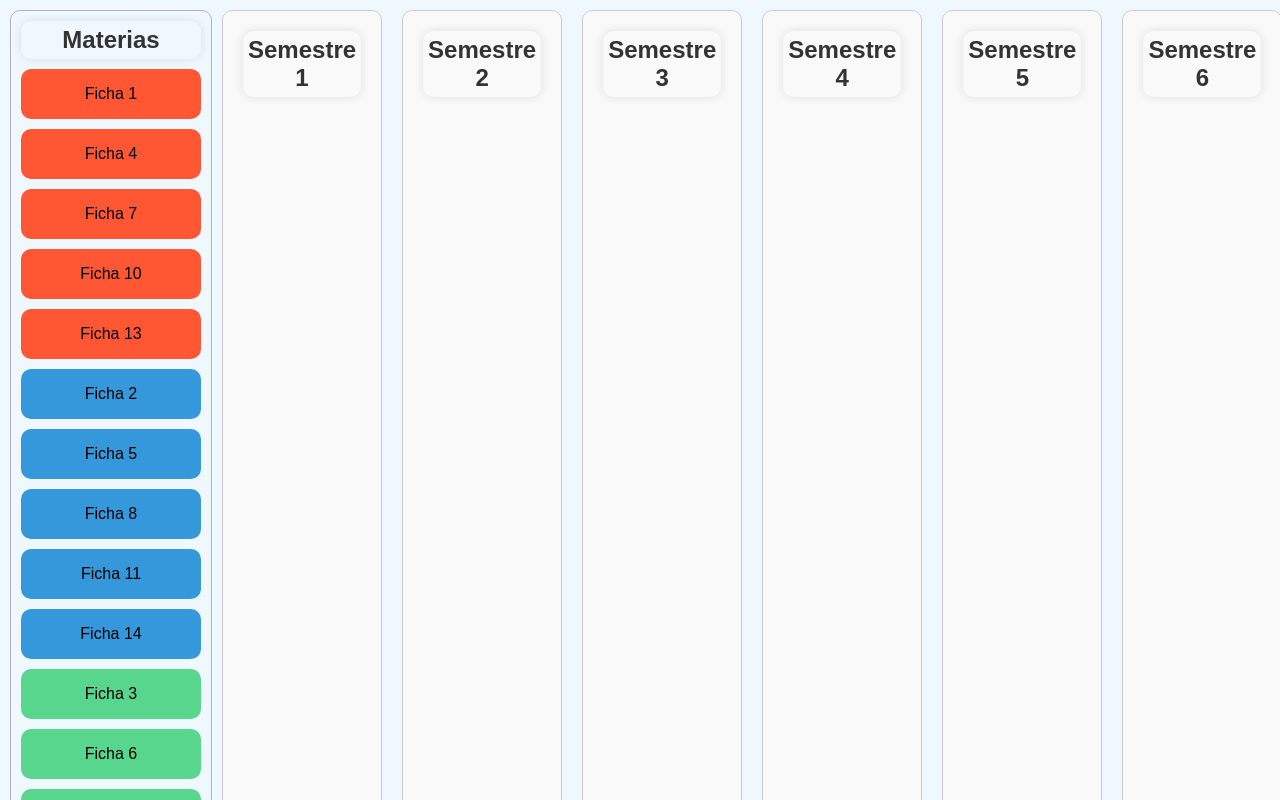
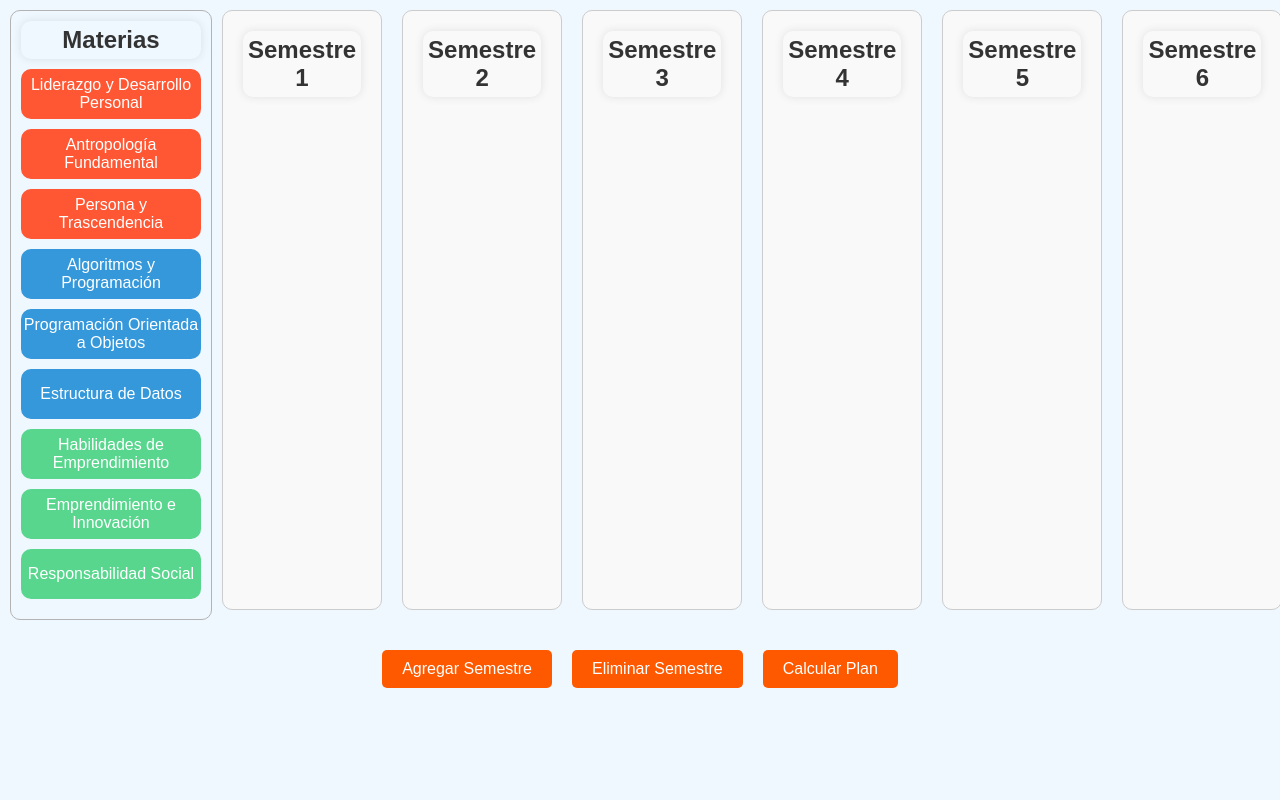
Before and after one commit to EstrucData/Estruc, a Vue app: page /draganddrop in a window 1280 px wide. Shown: the top 800 px of the page. Built offline with nearby package versions, Linux system fonts and the light colour scheme.

Commit message:
mejoras en el drag and drop

```diff
--- a/src/components/draganddrop.vue
+++ b/src/components/draganddrop.vue
@@ -7,8 +7,7 @@
            :class="card.type"
            draggable="true"
            @dragstart="dragStartGeneral(index)"
-           @dragend="dragEnd"
-           v-bind:title="'Créditos: ' + card.credits">
+           @dragend="dragEnd">
         {{ card.name }}
       </div>
     </div>
@@ -21,8 +20,7 @@
            :class="card.type"
            draggable="true"
            @dragstart="dragStart(columnIndex, cardIndex)"
-           @dragend="dragEnd"
-           v-bind:title="'Créditos: ' + card.credits">
+           @dragend="dragEnd">
         {{ card.name }}
       </div>
     </div>
@@ -30,6 +28,8 @@
   <div>
     <button @click="addSemester" class="boton">Agregar Semestre</button>
     <button @click="removeSemester" class="boton">Eliminar Semestre</button>
+    <button @click="calculatePlan" class="boton">Calcular Plan</button>
+    <p v-if="planStatus !== null">{{ planStatus }}</p>
   </div>
 </template>
 
@@ -39,26 +39,21 @@ import { ref } from 'vue';
 export default {
   setup() {
     const initialCardsAnahuac = [
-      { name: 'Ficha 1', type: 'bloque-anahuac', credits: 3 },
-      { name: 'Ficha 4', type: 'bloque-anahuac', credits: 3 },
-      { name: 'Ficha 7', type: 'bloque-anahuac', credits: 3 },
-      { name: 'Ficha 10', type: 'bloque-anahuac', credits: 3 },
-      { name: 'Ficha 13', type: 'bloque-anahuac', credits: 3 },
+      { name: 'Liderazgo y Desarrollo Personal', type: 'bloque-anahuac', credits: 3, prerequisites: [] },
+      { name: 'Antropología Fundamental', type: 'bloque-anahuac', credits: 3, prerequisites: ['Liderazgo y Desarrollo Personal'] },
+      { name: 'Persona y Trascendencia', type: 'bloque-anahuac', credits: 3, prerequisites: ['Antropología Fundamental'] },
     ];
 
     const initialCardsProfesional = [
-      { name: 'Ficha 2', type: 'bloque-profesional', credits: 4.5 },
-      { name: 'Ficha 5', type: 'bloque-profesional', credits: 4.5 },
-      { name: 'Ficha 8', type: 'bloque-profesional', credits: 4.5 },
-      { name: 'Ficha 11', type: 'bloque-profesional', credits: 4.5 },
-      { name: 'Ficha 14', type: 'bloque-profesional', credits: 4.5 },
+      { name: 'Algoritmos y Programación', type: 'bloque-profesional', credits: 4.5, prerequisites: [] },
+      { name: 'Programación Orientada a Objetos', type: 'bloque-profesional', credits: 4.5, prerequisites: ['Algoritmos y Programación'] },
+      { name: 'Estructura de Datos', type: 'bloque-profesional', credits: 4.5, prerequisites: ['Programación Orientada a Objetos'] },
     ];
 
     const initialCardsInterdisciplinario = [
-      { name: 'Ficha 3', type: 'bloque-interdisciplinario', credits: 6 },
-      { name: 'Ficha 6', type: 'bloque-interdisciplinario', credits: 6 },
-      { name: 'Ficha 9', type: 'bloque-interdisciplinario', credits: 6 },
-      { name: 'Ficha 12', type: 'bloque-interdisciplinario', credits: 6 },
+      { name: 'Habilidades de Emprendimiento', type: 'bloque-interdisciplinario', credits: 6, prerequisites: [] },
+      { name: 'Emprendimiento e Innovación', type: 'bloque-interdisciplinario', credits: 6, prerequisites: ['Habilidades de Emprendimiento'] },
+      { name: 'Responsabilidad Social', type: 'bloque-interdisciplinario', credits: 6, prerequisites: ['Emprendimiento e Innovación'] },
     ];
 
     const droppedCards = ref([...initialCardsAnahuac, ...initialCardsProfesional, ...initialCardsInterdisciplinario]);
@@ -76,6 +71,24 @@ export default {
     ]);
 
     let draggedCard = null;
+
+    const subjects = {
+      ...initialCardsAnahuac.reduce((acc, card) => {
+        acc[card.name] = card.prerequisites;
+        return acc;
+      }, {}),
+      ...initialCardsProfesional.reduce((acc, card) => {
+        acc[card.name] = card.prerequisites;
+        return acc;
+      }, {}),
+      ...initialCardsInterdisciplinario.reduce((acc, card) => {
+        acc[card.name] = card.prerequisites;
+        return acc;
+      }, {})
+    };
+
+    const availableSubjects = ref([]);
+    const planStatus = ref(null);
 
     function dragStart(columnIndex, cardIndex) {
       draggedCard = JSON.parse(JSON.stringify(columns.value[columnIndex].cards[cardIndex]));
@@ -133,29 +146,52 @@ export default {
       }
     }
 
-    return { columns, droppedCards, dragStart, dragStartGeneral, dragEnd, dropToColumn, dropToMateria, addSemester, removeSemester };
+    function calculatePlan() {
+      availableSubjects.value = [];
+      planStatus.value = null;
+
+      for (let i = 0; i < columns.value.length; i++) {
+        const column = columns.value[i];
+        if (column.cards.length > 0) {
+          const columnSubjects = column.cards.map(card => card.name);
+          let isValid = true;
+
+          // Verificar si cada materia tiene sus prerequisitos en la columna
+          for (let j = 0; j < columnSubjects.length; j++) {
+            const subject = columnSubjects[j];
+            const prerequisites = subjects[subject];
+            if (prerequisites) {
+              for (let k = 0; k < prerequisites.length; k++) {
+                const prerequisite = prerequisites[k];
+                if (!columnSubjects.includes(prerequisite)) {
+                  isValid = false;
+                  planStatus.value = `Plan Erróneo: No puedes cursar ${subject} sin haber tomado ${prerequisite}`;
+                  break;
+                }
+              }
+              if (!isValid) break;
+            }
+          }
+
+          if (!isValid) {
+            break;
+          }
+        }
+      }
+
+      if (planStatus.value === null) {
+        planStatus.value = "Plan Correcto: Puedes cursar todas las materias en el orden adecuado.";
+      }
+    }
+
+    return { columns, droppedCards, dragStart, dragStartGeneral, dragEnd, dropToColumn, dropToMateria, addSemester, removeSemester, calculatePlan, availableSubjects, planStatus };
   },
 };
 </script>
 
-
-<style>
+<style scoped>
 .flex {
   display: flex;
-}
-
-.drop-container {
-  flex: 1;
-  padding: 20px;
-  background-color: #f0f0f0;
-  border: 1px solid #ccc;
-  margin-right: 20px;
-}
-
-.column-container {
-  display: flex;
-  flex-wrap: wrap;
-  flex: 2;
 }
 
 .column {
@@ -167,7 +203,6 @@ export default {
   margin-right: 20px;
   margin-top: 10px;
   border-radius: 10px;
-
 }
 
 .card {
@@ -182,15 +217,18 @@ export default {
 }
 
 .bloque-anahuac {
-  background-color: #FF5733;
+  background-color: #FF5733; /* Naranja */
+  color: white;
 }
 
 .bloque-profesional {
-  background-color: #3498DB;
+  background-color: #3498DB; /* Azul */
+  color: white;
 }
 
 .bloque-interdisciplinario {
-  background-color: #58D68D;
+  background-color: #58D68D; /* Verde */
+  color: white;
 }
 
 .materia {
@@ -202,17 +240,6 @@ export default {
   margin-top: 10px;
   margin-bottom: 10px;
   border-radius: 10px;
-}
-
-.container {
-  display: flex;
-  flex-direction: column;
-  min-height: 100vh;
-}
-
-.bottom-button {
-  margin-top: auto;
-  text-align: center;
 }
 
 .boton {
```
